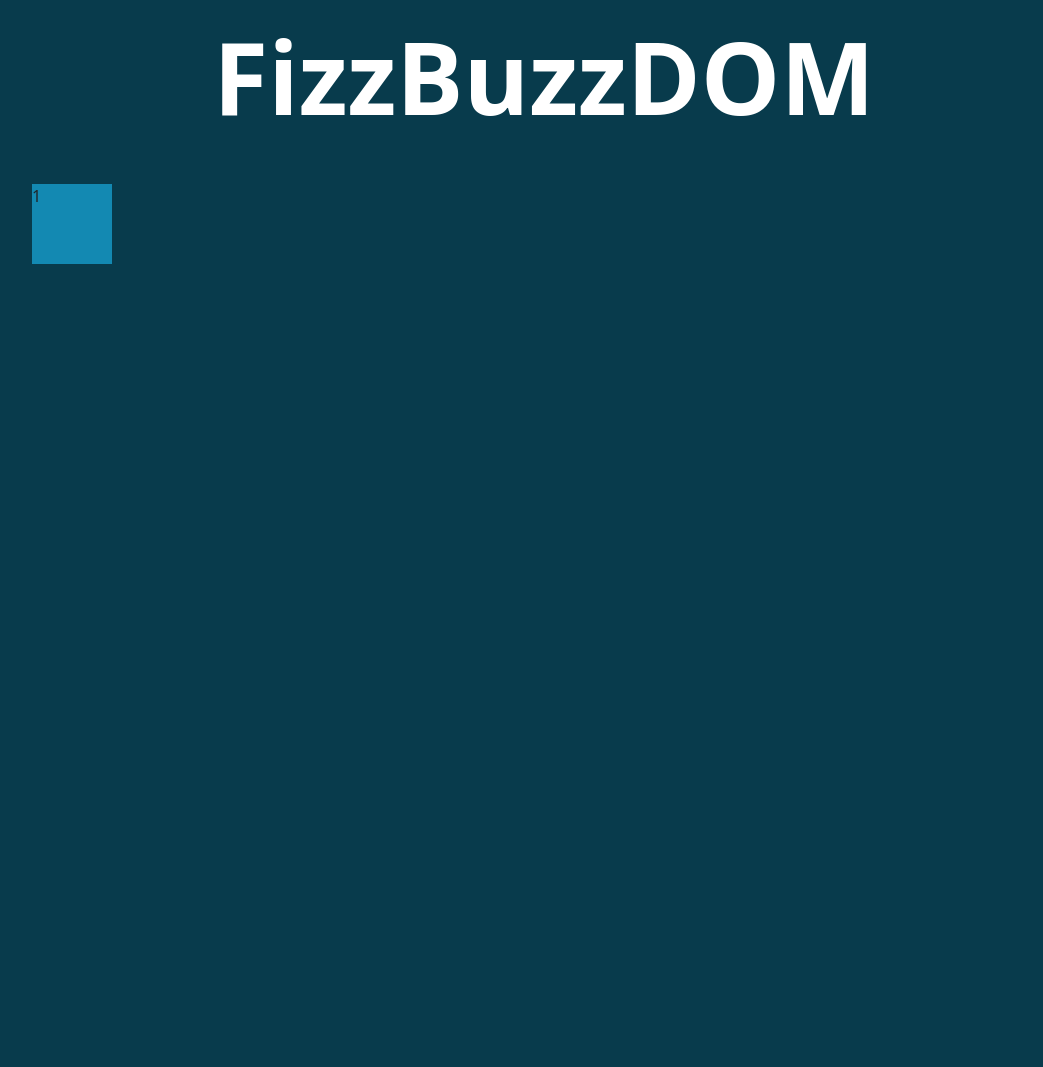
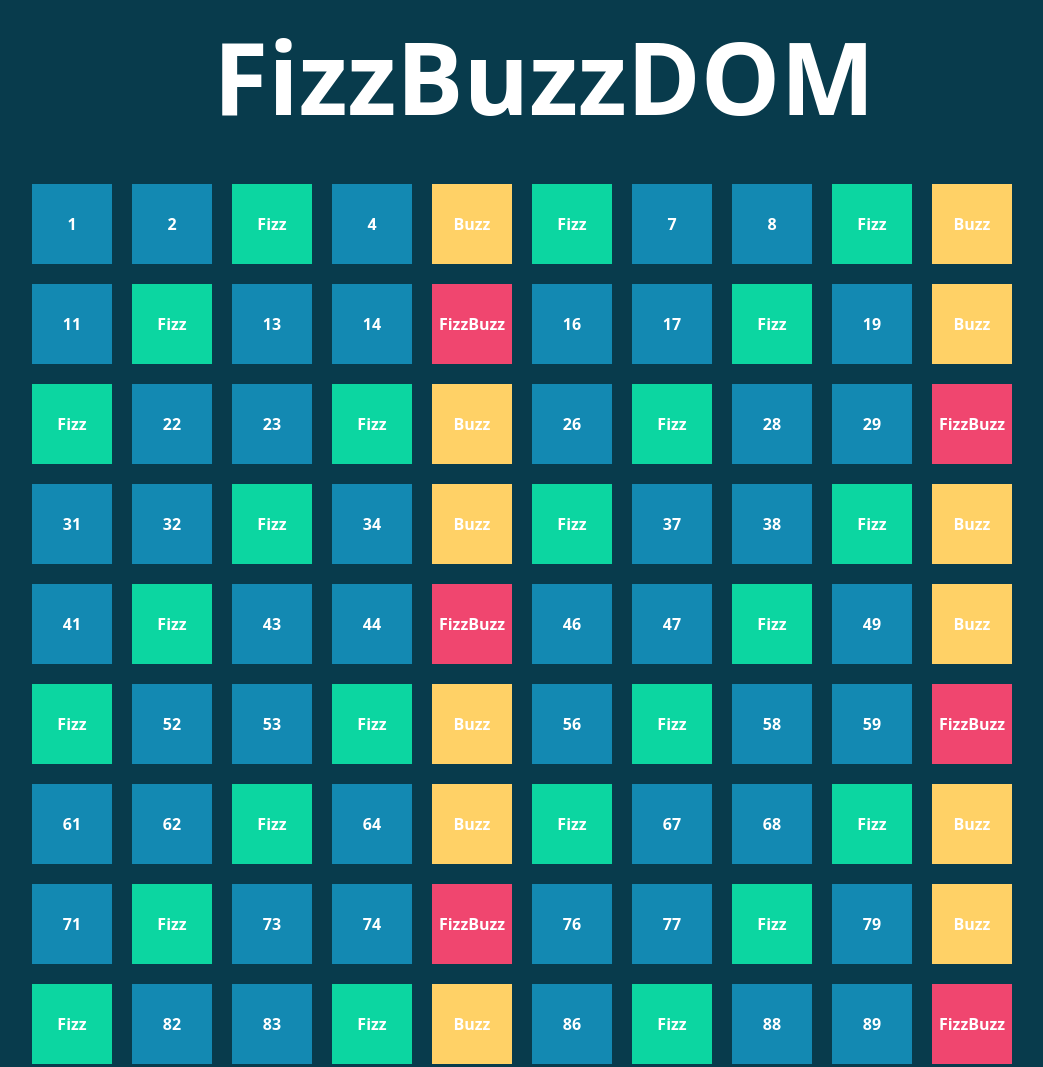
Before and after one commit to aldoaquino451/js-fizzbuzz, a plain HTML site: page index.html in a window 1280 px wide. Shown: the top 1067 px of the page, without its empty margins (96-1139 px from the left). Before the commit the page ends 800 px from the top, so only its background shows below. Drawn offline with nearby package versions, Linux system fonts and the light colour scheme.

Commit message:
[add] elementi html con js

```diff
--- a/css/style.css
+++ b/css/style.css
@@ -13,27 +13,49 @@ color
 
 body {
   background-color: var(--bg);
+  color: white;
+  text-align: center;
+  font-weight: 700;
 }
 
 h1 {
+  font-weight: 700;
   font-size: 100px;
-  font-weight: 700;
-  color: white;
-  text-align: center;
 }
 
-.a-box-container {
+.box-container {
   margin: 0 auto;
   max-width: 1200px;
   width: 80%;
   display: flex;
-  /* justify-content: center; */
   flex-wrap: wrap;
   gap: 20px;
 }
 
-.a-box {
+.box-item {
   width: 80px;
   height: 80px;
+  display: flex;
+  align-items: center;
+  justify-content: center;
+}
+
+.box-item:hover {
+  opacity: 0.6;
+}
+
+.bg-fizz{
+  background-color: var(--fizz);
+}
+
+.bg-buzz{
+  background-color: var(--buzz);
+}
+
+.bg-fizzbuzz{
+  background-color: var(--fizzbuzz);
+}
+
+.bg-number{
   background-color: var(--number);
 }
--- a/index.html
+++ b/index.html
@@ -25,15 +25,7 @@
 
   <h1 class="mt-3 mb-5">FizzBuzzDOM</h1>
 
-  <div class="a-box-container">
-
-    <div class="a-box">1</div>
-
-  </div>
-
-
-
-
+  <div class="box-container mb-5"></div>
 
   <script src="./js/script.js"></script>
 
--- a/js/script.js
+++ b/js/script.js
@@ -1,30 +1,53 @@
 /*
+-------------------------------------------
+
   1. Crea un counter che parte da 1 e ariva fino a 100
-  2. Per ogni multiplo sia di 3 che di 5 stampa buzzfizz
-     Per ogni multiplo di 3 stampa fizz
-     Per ogni multiplo di 5 stampa buz
-     Altrimenti stampa un numero
-  3. Inserisci i valori delle delle box
+  2. In base a se l'indice è multiplo di 3, è multiplo di 5 o è multiplo sia di 5 che di 3 stampa un stringa diversa. In tutti gli altri casi stampa un numero.
+  3. Come sopra, assegna un background color diverso a seconda del valore dell'indice.
+  4. Salva in una variabile il box container e i div generici da riempire
+  5. Collega il div generico al box container e assegna un contenuto e un background color
+
+-------------------------------------------
 */
 
-const fizz = 'Fizz';
-const buzz = 'Buzz';
 
-
+// 1.
 for (let i = 1; i <= 100; i++ ) {
 
+  const fizz = 'Fizz';
+  const buzz = 'Buzz';
+
+  let message;
+  let boxColor;
+
+  // 2.
+  // 3.
   if ( i % 3 === 0 & i % 5 === 0 ) {
-    console.log(fizz + buzz);
+    message = fizz + buzz;
+    boxColor = 'bg-fizzbuzz';
   }
   else if ( i % 3 === 0 ) {
-    console.log(fizz);
+    message = fizz;
+    boxColor = 'bg-fizz';
   }
   else if ( i % 5 === 0) {
-    console.log(buzz);
+    message = buzz;
+    boxColor = 'bg-buzz';
   }
   else {
-    console.log(i);
+    message = i;
+    boxColor = 'bg-number';
   }
 
+  // 4.
+  const boxContainer = document.querySelector('.box-container');
+  const boxItem = document.createElement('div');
+
+  // 5.
+  boxContainer.append(boxItem);
+
+  boxItem.classList.add('box-item', boxColor);
+
+  boxItem.append(message);
 
 }
```
Also changed, not shown: 1 other file.
